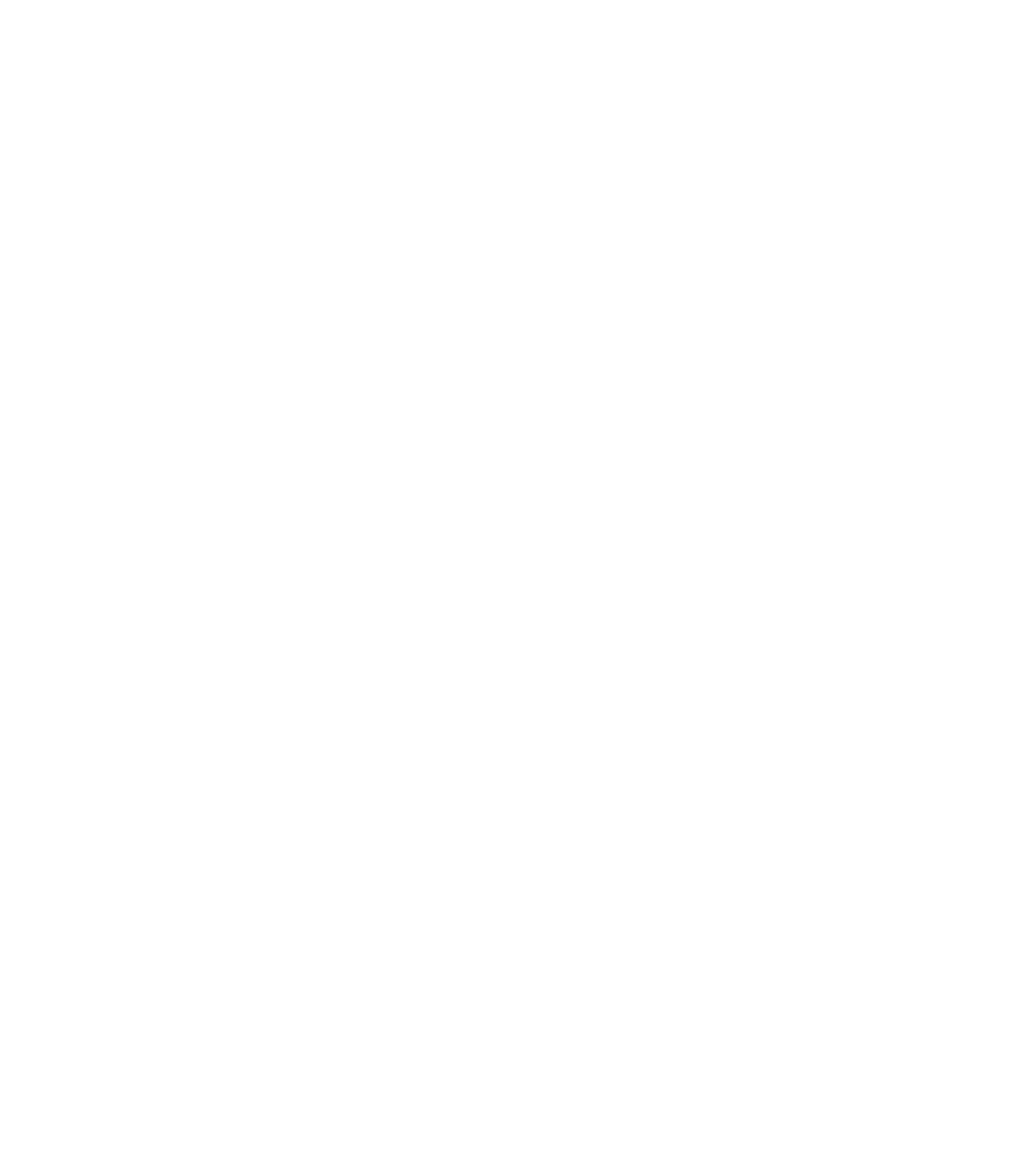
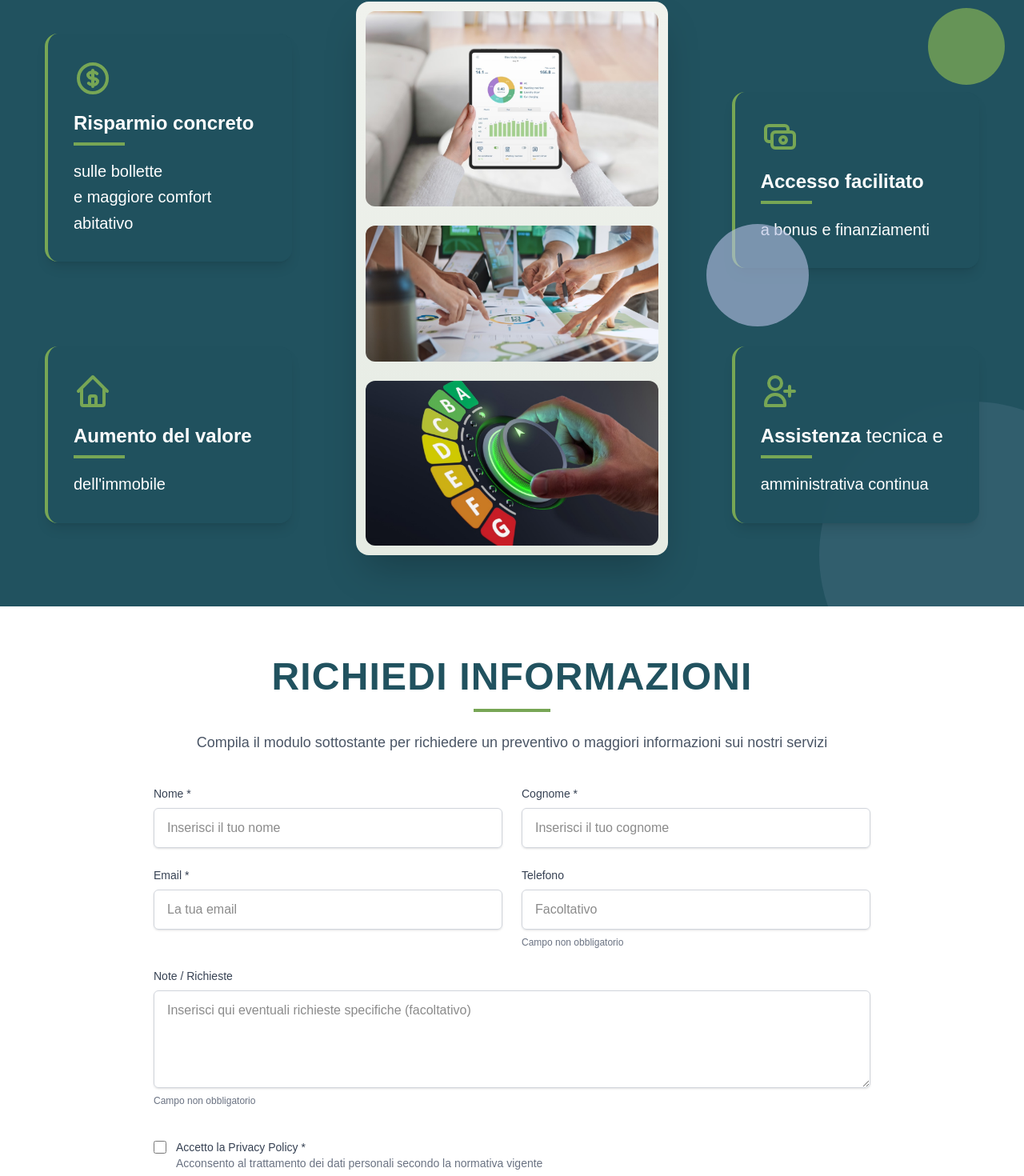
Before and after one commit to Marrothen/efficentra, a Next.js app in the folder efficentra/: page / in a window 1280 px wide. Shown: the part 1942-3412 px from the top of the page at 80% size. Before the commit the page ends 1684 px from the top, so only its background shows below. Built offline with nearby package versions, Linux system fonts and the light colour scheme.

Commit message:
no message

```diff
--- a/efficentra/app/page.tsx
+++ b/efficentra/app/page.tsx
@@ -269,74 +269,241 @@
         </div>
       </div>
 
-      {/* Countdown Section - Più compatta
-      <div className="bg-[#21525f] text-white py-6 md:py-10 flex flex-col justify-center items-center px-4 md:px-8">
-        <div className="w-full max-w-5xl mx-auto flex flex-col justify-center items-center">
-          <div className="text-center">
-            <div className="w-full mb-6 md:mb-8">
-              <div className="flex flex-col md:flex-row items-center justify-center mb-4 md:mb-6">
-                <div className="mb-3 md:mb-0 md:mr-6 flex items-center">
-                  <DigitalNumber value="Mancano" size="small" />
+      {/* I Vantaggi per il Cliente */}
+      <section className="bg-[#21525f] text-white py-16 relative overflow-hidden">
+        <div className="absolute top-0 left-0 w-64 h-64 bg-[#77a655] opacity-10 rounded-full -translate-x-1/2 -translate-y-1/2"></div>
+        <div className="absolute bottom-0 right-0 w-96 h-96 bg-[#b7c1e4] opacity-10 rounded-full translate-x-1/3 translate-y-1/3"></div>
+
+        <div className="container mx-auto px-4">
+          {/* Header con effetto sottolineatura animata */}
+          <div className="flex flex-col items-center justify-center mb-12">
+            <h2 className="text-5xl md:text-6xl font-bold tracking-wider uppercase text-center mb-4 relative">
+              <span className="relative inline-block">
+                I VANTAGGI PER IL
+                <span className="absolute bottom-0 left-0 w-full h-1 bg-[#77a655] transform origin-left"></span>
+              </span>
+            </h2>
+            <h2 className="text-6xl md:text-7xl font-bold tracking-wider uppercase text-center">
+              <span className="relative text-white">CLIENTE</span>
+            </h2>
           </div>
-                <div className="flex items-center gap-4 md:gap-8">
-                  <div className="flex flex-col items-center">
-                    <DigitalNumber value={timeLeft.anni.toString().padStart(2, '0')} size="small" />
-                    <div className="uppercase text-xs md:text-sm mt-2 tracking-wide font-bold">ANNI</div>
+
+          <div className="grid grid-cols-1 md:grid-cols-3 gap-6 md:gap-10 relative z-10">
+            {/* Colonna di sinistra con vantaggi */}
+            <div className="p-6 md:p-10 flex flex-col justify-between">
+              <div className="bg-[#21525f]/90 backdrop-blur-sm p-8 rounded-2xl shadow-lg transform transition-all duration-500 hover:shadow-2xl hover:translate-y-[-5px] border-l-4 border-[#77a655]">
+                <div className="mb-4">
+                  <svg className="w-12 h-12 text-[#77a655]" xmlns="http://www.w3.org/2000/svg" fill="none" viewBox="0 0 24 24" stroke="currentColor">
+                    <path strokeLinecap="round" strokeLinejoin="round" strokeWidth={2} d="M12 8c-1.657 0-3 .895-3 2s1.343 2 3 2 3 .895 3 2-1.343 2-3 2m0-8c1.11 0 2.08.402 2.599 1M12 8V7m0 1v8m0 0v1m0-1c-1.11 0-2.08-.402-2.599-1M21 12a9 9 0 11-18 0 9 9 0 0118 0z" />
+                  </svg>
                 </div>
-                  <div className="flex flex-col items-center">
-                    <DigitalNumber value={timeLeft.mesi.toString().padStart(2, '0')} size="small" />
-                    <div className="uppercase text-xs md:text-sm mt-2 tracking-wide font-bold">MESI</div>
+                <h3 className="text-2xl font-semibold mb-2">Risparmio concreto</h3>
+                <div className="w-16 h-1 bg-[#77a655] mb-4"></div>
+                <p className="text-xl leading-relaxed">
+                  sulle bollette<br />
+                  e maggiore comfort<br />
+                  abitativo
+                </p>
+              </div>
+
+              <div className="bg-[#21525f]/90 backdrop-blur-sm p-8 rounded-2xl shadow-lg mt-8 transform transition-all duration-500 hover:shadow-2xl hover:translate-y-[-5px] border-l-4 border-[#77a655]">
+                <div className="mb-4">
+                  <svg className="w-12 h-12 text-[#77a655]" xmlns="http://www.w3.org/2000/svg" fill="none" viewBox="0 0 24 24" stroke="currentColor">
+                    <path strokeLinecap="round" strokeLinejoin="round" strokeWidth={2} d="M3 12l2-2m0 0l7-7 7 7M5 10v10a1 1 0 001 1h3m10-11l2 2m-2-2v10a1 1 0 01-1 1h-3m-6 0a1 1 0 001-1v-4a1 1 0 011-1h2a1 1 0 011 1v4a1 1 0 001 1m-6 0h6" />
+                  </svg>
+                </div>
+                <h3 className="text-2xl font-semibold mb-2">Aumento del valore</h3>
+                <div className="w-16 h-1 bg-[#77a655] mb-4"></div>
+                <p className="text-xl leading-relaxed">
+                  dell&apos;immobile
+                </p>
+              </div>
+            </div>
+
+            {/* Colonna centrale con immagini interattive */}
+            <div className="bg-gradient-to-b from-[#f0f2ed] to-[#e5ebe3] rounded-2xl overflow-hidden shadow-2xl">
+              <div className="p-3 hover:p-1 transition-all duration-300">
+                <div className="overflow-hidden rounded-xl">
+                  <Image
+                    src="/H-57_CEOGROUP_Efficentra_-011.jpg"
+                    alt="Dashboard energetica su tablet"
+                    width={600}
+                    height={400}
+                    className="w-full object-cover transition-transform duration-500 hover:scale-105"
+                  />
+                </div>
+              </div>
+              <div className="p-3 hover:p-1 transition-all duration-300">
+                <div className="overflow-hidden rounded-xl">
+                  <Image
+                    src="/H-57_CEOGROUP_Efficentra_-010.jpg"
+                    alt="Manopola classe energetica"
+                    width={600}
+                    height={400}
+                    className="w-full object-cover transition-transform duration-500 hover:scale-105"
+                  />
+                </div>
+              </div>
+              <div className="p-3 hover:p-1 transition-all duration-300">
+                <div className="overflow-hidden rounded-xl">
+                  <Image
+                    src="/H-57_CEOGROUP_Efficentra_-009.jpg"
+                    alt="Consulenza efficientamento energetico"
+                    width={600}
+                    height={400}
+                    className="w-full object-cover transition-transform duration-500 hover:scale-105"
+                  />
+                </div>
+              </div>
+            </div>
+
+            {/* Colonna di destra con altri vantaggi */}
+            <div className="p-6 md:p-10 flex flex-col justify-between">
+              <div className="relative">
+                {/* Elemento decorativo moderno */}
+                <div className="absolute top-0 right-0 w-24 h-24 bg-[#77a655] rounded-full opacity-80 transform translate-x-1/3 -translate-y-1/3"></div>
+              </div>
+
+              <div className="bg-[#21525f]/90 backdrop-blur-sm p-8 rounded-2xl shadow-lg transform transition-all duration-500 hover:shadow-2xl hover:translate-y-[-5px] border-l-4 border-[#77a655] mt-16">
+                <div className="mb-4">
+                  <svg className="w-12 h-12 text-[#77a655]" xmlns="http://www.w3.org/2000/svg" fill="none" viewBox="0 0 24 24" stroke="currentColor">
+                    <path strokeLinecap="round" strokeLinejoin="round" strokeWidth={2} d="M17 9V7a2 2 0 00-2-2H5a2 2 0 00-2 2v6a2 2 0 002 2h2m2 4h10a2 2 0 002-2v-6a2 2 0 00-2-2H9a2 2 0 00-2 2v6a2 2 0 002 2zm7-5a2 2 0 11-4 0 2 2 0 014 0z" />
+                  </svg>
+                </div>
+                <h3 className="text-2xl font-semibold mb-2">Accesso facilitato</h3>
+                <div className="w-16 h-1 bg-[#77a655] mb-4"></div>
+                <p className="text-xl leading-relaxed">
+                  a <span className="">bonus e finanziamenti</span>
+                </p>
+              </div>
+
+              <div className="relative my-8">
+                {/* Elemento decorativo moderno */}
+                <div className="absolute bottom-0 left-0 w-32 h-32 bg-[#b7c1e4] rounded-full opacity-60 transform -translate-x-1/4 translate-y-1/4"></div>
+              </div>
+
+              <div className="bg-[#21525f]/90 backdrop-blur-sm p-8 rounded-2xl shadow-lg transform transition-all duration-500 hover:shadow-2xl hover:translate-y-[-5px] border-l-4 border-[#77a655] mt-4">
+                <div className="mb-4">
+                  <svg className="w-12 h-12 text-[#77a655]" xmlns="http://www.w3.org/2000/svg" fill="none" viewBox="0 0 24 24" stroke="currentColor">
+                    <path strokeLinecap="round" strokeLinejoin="round" strokeWidth={2} d="M18 9v3m0 0v3m0-3h3m-3 0h-3m-2-5a4 4 0 11-8 0 4 4 0 018 0zM3 20a6 6 0 0112 0v1H3v-1z" />
+                  </svg>
+                </div>
+                <h3 className="text-2xl font-semibold mb-2">Assistenza <span className="font-normal">tecnica e</span></h3>
+                <div className="w-16 h-1 bg-[#77a655] mb-4"></div>
+                <p className="text-xl leading-relaxed">
+                  amministrativa continua
+                </p>
               </div>
             </div>
           </div>
         </div>
+      </section>
 
-            <div className="border-t border-b border-white/40 py-4 md:py-8 w-full mb-6 md:mb-10">
-              <div className="flex flex-wrap items-center justify-center max-w-5xl mx-auto">
-                <div className="flex flex-wrap items-center justify-center gap-1 md:gap-3">
-                  <div className="flex flex-col items-center">
-                    <DigitalNumber value={timeLeft.giorni.toString().padStart(2, '0')} size="small" />
-                    <div className="uppercase text-[10px] md:text-xs mt-1 md:mt-2 tracking-wide font-bold">GIORNI</div>
+      {/* Sezione Contattaci - Form */}
+      <section className="bg-white py-16">
+        <div className="container mx-auto px-4">
+          <div className="max-w-4xl mx-auto">
+            {/* Header della sezione */}
+            <div className="text-center mb-10">
+              <h2 className="text-4xl md:text-5xl font-bold text-[#21525f] uppercase tracking-wide mb-4">Richiedi Informazioni</h2>
+              <div className="w-24 h-1 bg-[#77a655] mx-auto mb-6"></div>
+              <p className="text-lg text-gray-600">Compila il modulo sottostante per richiedere un preventivo o maggiori informazioni sui nostri servizi</p>
             </div>
 
-                  <div className="flex items-center self-start mt-0 md:mt-1">
-                    <DigitalNumber value=":" size="small" />
+            {/* Form di contatto */}
+            <form className="grid grid-cols-1 md:grid-cols-2 gap-6">
+              <div className="space-y-2">
+                <label htmlFor="nome" className="block text-sm font-medium text-gray-700">Nome *</label>
+                <input
+                  type="text"
+                  id="nome"
+                  name="nome"
+                  required
+                  className="mt-1 block w-full px-4 py-3 border border-gray-300 rounded-md shadow-sm focus:outline-none focus:ring-2 focus:ring-[#77a655] focus:border-[#77a655]"
+                  placeholder="Inserisci il tuo nome"
+                />
               </div>
 
-                  <div className="flex flex-col items-center">
-                    <DigitalNumber value={timeLeft.ore.toString().padStart(2, '0')} size="small" />
-                    <div className="uppercase text-[10px] md:text-xs mt-1 md:mt-2 tracking-wide font-bold">ORE</div>
+              <div className="space-y-2">
+                <label htmlFor="cognome" className="block text-sm font-medium text-gray-700">Cognome *</label>
+                <input
+                  type="text"
+                  id="cognome"
+                  name="cognome"
+                  required
+                  className="mt-1 block w-full px-4 py-3 border border-gray-300 rounded-md shadow-sm focus:outline-none focus:ring-2 focus:ring-[#77a655] focus:border-[#77a655]"
+                  placeholder="Inserisci il tuo cognome"
+                />
               </div>
 
-                  <div className="flex items-center self-start mt-0 md:mt-1">
-                    <DigitalNumber value=":" size="small" />
+              <div className="space-y-2">
+                <label htmlFor="email" className="block text-sm font-medium text-gray-700">Email *</label>
+                <input
+                  type="email"
+                  id="email"
+                  name="email"
+                  required
+                  className="mt-1 block w-full px-4 py-3 border border-gray-300 rounded-md shadow-sm focus:outline-none focus:ring-2 focus:ring-[#77a655] focus:border-[#77a655]"
+                  placeholder="La tua email"
+                />
               </div>
 
-                  <div className="flex flex-col items-center">
-                    <DigitalNumber value={timeLeft.minuti.toString().padStart(2, '0')} size="small" />
-                    <div className="uppercase text-[10px] md:text-xs mt-1 md:mt-2 tracking-wide font-bold">MINUTI</div>
+              <div className="space-y-2">
+                <label htmlFor="telefono" className="block text-sm font-medium text-gray-700">Telefono</label>
+                <input
+                  type="tel"
+                  id="telefono"
+                  name="telefono"
+                  className="mt-1 block w-full px-4 py-3 border border-gray-300 rounded-md shadow-sm focus:outline-none focus:ring-2 focus:ring-[#77a655] focus:border-[#77a655]"
+                  placeholder="Facoltativo"
+                />
+                <p className="text-xs text-gray-500 mt-1">Campo non obbligatorio</p>
               </div>
 
-                  <div className="flex items-center self-start mt-0 md:mt-1">
-                    <DigitalNumber value=":" size="small" />
+              <div className="space-y-2 md:col-span-2">
+                <label htmlFor="note" className="block text-sm font-medium text-gray-700">Note / Richieste</label>
+                <textarea
+                  id="note"
+                  name="note"
+                  rows={4}
+                  className="mt-1 block w-full px-4 py-3 border border-gray-300 rounded-md shadow-sm focus:outline-none focus:ring-2 focus:ring-[#77a655] focus:border-[#77a655]"
+                  placeholder="Inserisci qui eventuali richieste specifiche (facoltativo)"
+                ></textarea>
+                <p className="text-xs text-gray-500 mt-1">Campo non obbligatorio</p>
               </div>
 
-                  <div className="flex flex-col items-center">
-                    <DigitalNumber value={timeLeft.secondi.toString().padStart(2, '0')} size="small" />
-                    <div className="uppercase text-[10px] md:text-xs mt-1 md:mt-2 tracking-wide font-bold">SECONDI</div>
+              <div className="md:col-span-2 mt-4">
+                <div className="flex items-start mb-4">
+                  <div className="flex items-center h-5">
+                    <input
+                      id="privacy"
+                      name="privacy"
+                      type="checkbox"
+                      required
+                      className="h-4 w-4 text-[#77a655] border-gray-300 rounded focus:ring-[#77a655]"
+                    />
                   </div>
-                </div>
+                  <div className="ml-3 text-sm">
+                    <label htmlFor="privacy" className="font-medium text-gray-700">Accetto la Privacy Policy *</label>
+                    <p className="text-gray-500">Acconsento al trattamento dei dati personali secondo la normativa vigente</p>
                   </div>
                 </div>
 
-            <div className="mt-6 md:mt-8 flex justify-center w-full">
-              <div className="flex justify-center">
-                <DigitalNumber value="Sei ancora in tempo?" size="small" />
+                <button
+                  type="submit"
+                  className="w-full md:w-auto px-8 py-4 bg-[#77a655] text-white font-medium rounded-md shadow hover:bg-[#5d8442] focus:outline-none focus:ring-2 focus:ring-offset-2 focus:ring-[#77a655] transition-colors duration-300"
+                >
+                  Invia Richiesta
+                </button>
+
+                <p className="mt-4 text-sm text-gray-500">* Campi obbligatori</p>
+              </div>
+            </form>
           </div>
         </div>
-          </div>
-        </div>
-      </div>*/}
+      </section>
+
+      {/* Countdown Section - Più compatta */}
     </main>
   );
 }
```
Lines whose indentation alone changed are shown as unchanged.
